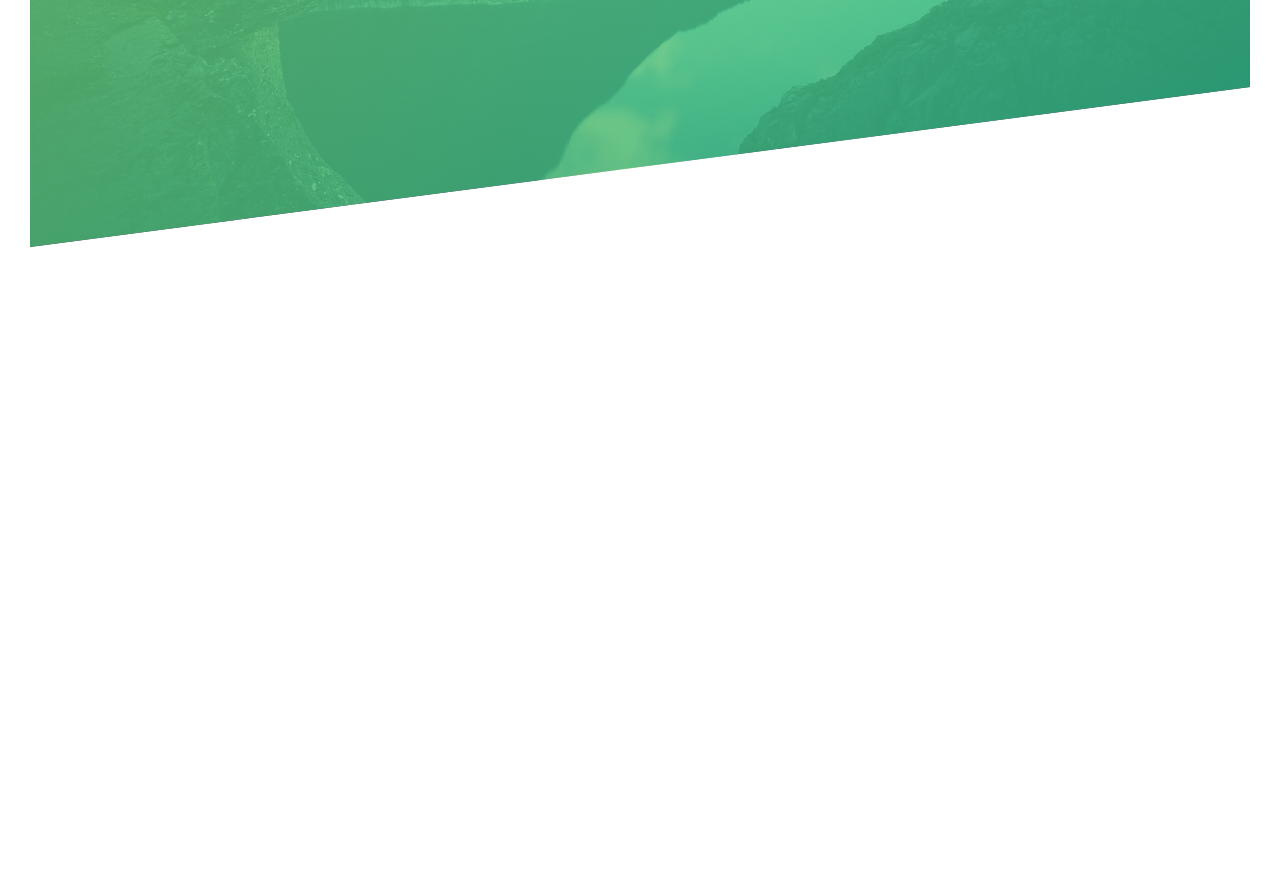
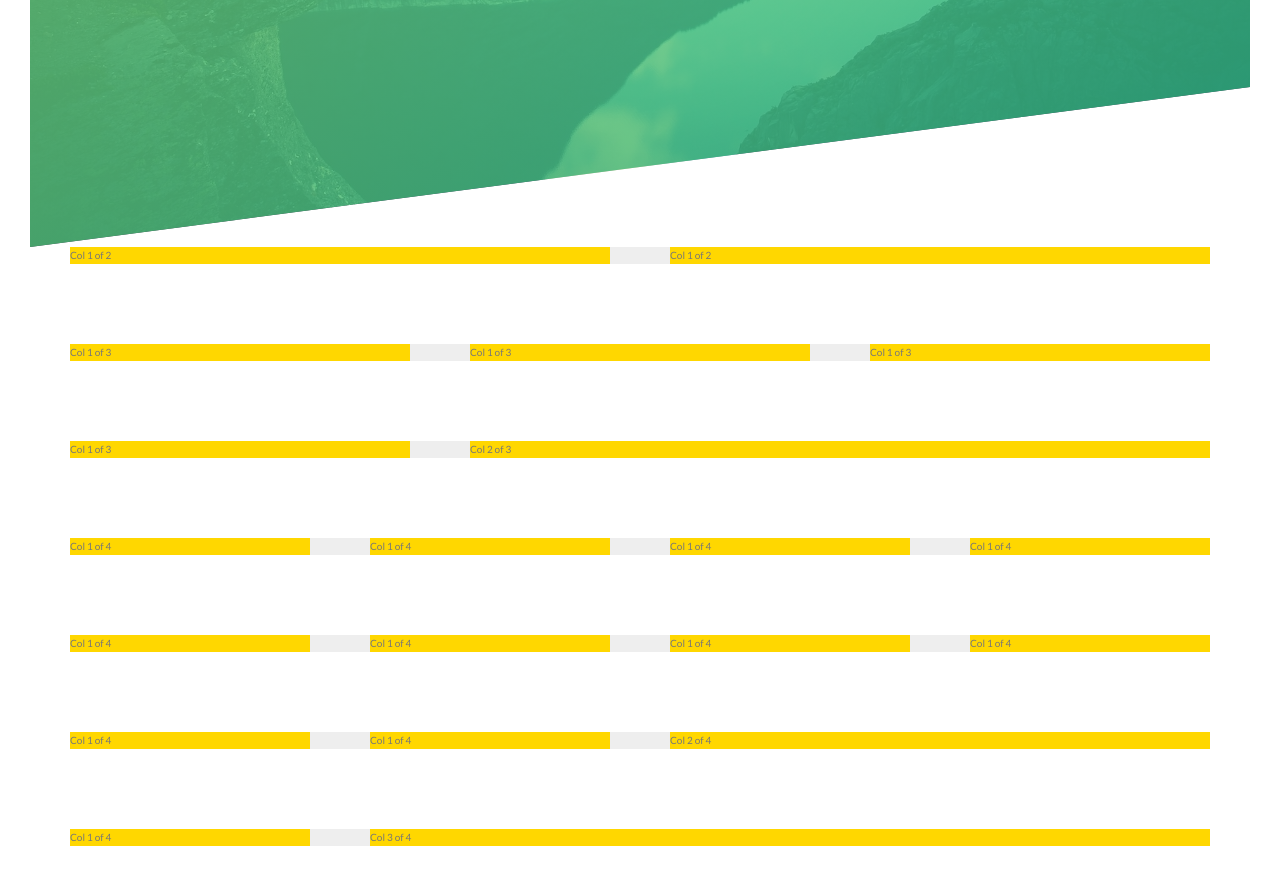
Before and after one commit to HellyZ/travel-agency-landing, a website: page index.html in a window 1280 px wide. Shown: the part 543-1428 px from the top of the page. Before the commit the page ends 820 px from the top, so only its background shows below. Drawn offline with Linux system fonts and the light colour scheme.

Commit message:
test of custom grid

```diff
--- a/index.html
+++ b/index.html
@@ -24,8 +24,89 @@
           </h1>
           <a href="#" class="btn btn--white btn--animated">Discover our tours</a>
         </div>
+    </header>
 
+    <section class="grid-test">
+      <div class="row">
+        <div class="col-1-of-2">
+          Col 1 of 2
+        </div>
+        <div class="col-1-of-2">
+          Col 1 of 2
+        </div>
+      </div>
 
-    </header>
+      <div class="row">
+        <div class="col-1-of-3">
+          Col 1 of 3
+        </div>
+        <div class="col-1-of-3">
+          Col 1 of 3
+        </div>
+        <div class="col-1-of-3">
+          Col 1 of 3
+        </div>
+      </div>
+
+      <div class="row">
+        <div class="col-1-of-3">
+          Col 1 of 3
+        </div>
+        <div class="col-2-of-3">
+          Col 2 of 3
+        </div>
+      </div>
+
+      <div class="row">
+        <div class="col-1-of-4">
+          Col 1 of 4
+        </div>
+        <div class="col-1-of-4">
+          Col 1 of 4
+        </div>
+        <div class="col-1-of-4">
+          Col 1 of 4
+        </div>
+        <div class="col-1-of-4">
+          Col 1 of 4
+        </div>
+      </div>
+
+      <div class="row">
+        <div class="col-1-of-4">
+          Col 1 of 4
+        </div>
+        <div class="col-1-of-4">
+          Col 1 of 4
+        </div>
+        <div class="col-1-of-4">
+          Col 1 of 4
+        </div>
+        <div class="col-1-of-4">
+          Col 1 of 4
+        </div>
+      </div>
+
+      <div class="row">
+        <div class="col-1-of-4">
+          Col 1 of 4
+        </div>
+        <div class="col-1-of-4">
+          Col 1 of 4
+        </div>
+        <div class="col-2-of-4">
+          Col 2 of 4
+        </div>
+      </div>
+
+      <div class="row">
+        <div class="col-1-of-4">
+          Col 1 of 4
+        </div>
+        <div class="col-3-of-4">
+          Col 3 of 4
+        </div>
+      </div>
+    </section>
   </body>
 </html>
--- /dev/null
+++ b/sass/abstracts/_mixins.scss
@@ -0,0 +1,7 @@
+@mixin clearfix {
+  &::after {
+    content: "";
+    display: table;
+    clear: both;
+  }
+}
--- a/sass/abstracts/_variables.scss
+++ b/sass/abstracts/_variables.scss
@@ -5,3 +5,7 @@ $color-primary-dark: #28b485;
 $color-grey-dark: #777;
 $color-white: #fff;
 $color-black: #000;
+
+$grid-width: 114rem;
+$gutter-vertical: 8rem;
+$gutter-horizontal: 6rem;
--- /dev/null
+++ b/sass/layout/_grid.scss
@@ -0,0 +1,44 @@
+.row {
+  max-width: $grid-width;
+  background-color: #eee;
+  margin: 0 auto;
+  margin-bottom: $gutter-vertical;
+
+  &:not(:last-child){
+    margin-bottom: $gutter-vertical;
+  }
+
+  @include clearfix;
+// ^* - starts with , *$ - ends with
+  [class^="col-"] {
+    background-color: gold;
+    float: left;
+
+    &:not(:last-child) {
+      margin-right: $gutter-horizontal;
+    }
+  }
+  .col-1-of-2 {
+    width: calc((100% - #{$gutter-horizontal}) / 2);
+  }
+
+  .col-1-of-3 {
+    width: calc((100% - 2 * #{$gutter-horizontal}) / 3);
+  }
+
+  .col-2-of-3 {
+    width: calc(2 * ((100% - 2 * #{$gutter-horizontal}) / 3) + #{$gutter-horizontal});
+  }
+
+  .col-1-of-4 {
+    width: calc((100% - 3 * #{$gutter-horizontal}) / 4);
+  }
+
+  .col-2-of-4 {
+    width: calc(2 * ((100% - 3 * #{$gutter-horizontal}) / 4) + #{$gutter-horizontal});
+  }
+
+  .col-3-of-4 {
+    width: calc(3 * ((100% - 3 * #{$gutter-horizontal}) / 4) + 2 * #{$gutter-horizontal});
+  }
+}
--- a/sass/main.scss
+++ b/sass/main.scss
@@ -1,5 +1,5 @@
 //@import "./abstracts/functions";
-//@import "./abstracts/mixins";
+@import "./abstracts/mixins";
 @import "./abstracts/variables";
 
 @import "./base/animations";
@@ -9,6 +9,7 @@
 
 @import "./components/button";
 
+@import "./layout/grid";
 @import "./layout/header";
 
 //@import "./pages/home";
```
Also changed, not shown: css/style.css.
